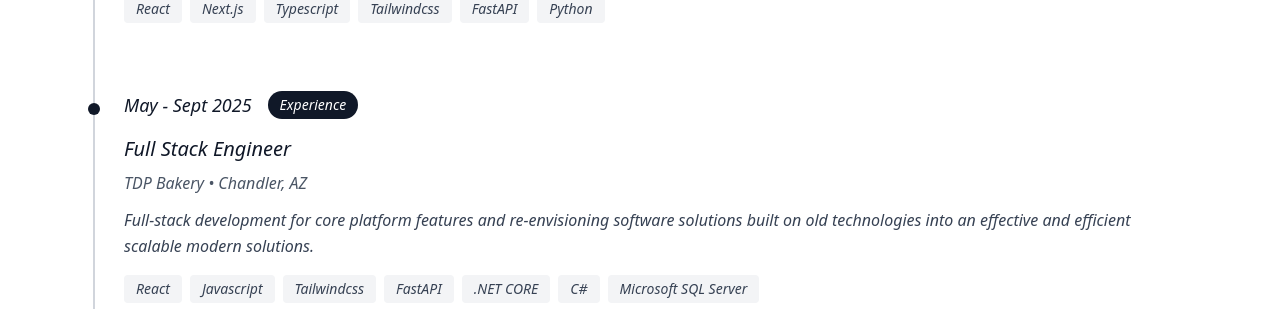
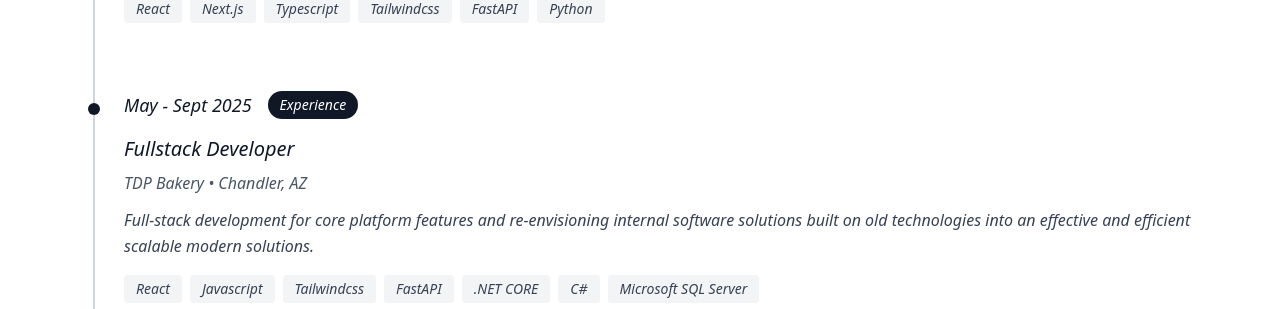
Before and after one commit to Yi-99/Portfolio, a React (Vite) app: page / in a window 1280 px wide. Shown: the part 2720-3029 px from the top of the page. Built offline with nearby package versions, Linux system fonts and the light colour scheme; a web font is replaced by a local one.

Commit message:
chore: adjusted few words here and there

```diff
--- a/src/components/Journey.tsx
+++ b/src/components/Journey.tsx
@@ -15,9 +15,9 @@ const Journey: React.FC = () => {
       year: 'May - Sept 2025',
       type: 'experience',
       tags: ['Experience'],
-      title: 'Full Stack Engineer',
+      title: 'Fullstack Developer',
       location: 'TDP Bakery • Chandler, AZ',
-      description: 'Full-stack development for core platform features and re-envisioning software solutions built on old technologies into an effective and efficient scalable modern solutions.',
+      description: 'Full-stack development for core platform features and re-envisioning internal software solutions built on old technologies into an effective and efficient scalable modern solutions.',
       technologies: ['React', 'Javascript', 'Tailwindcss', 'FastAPI', '.NET CORE', 'C#', 'Microsoft SQL Server',],
 			links: [
 				{link: 'https://www.tdpbakery.com/', text: 'TDP Bakery', image: '/tdp-bakery-logo.svg'},
```
